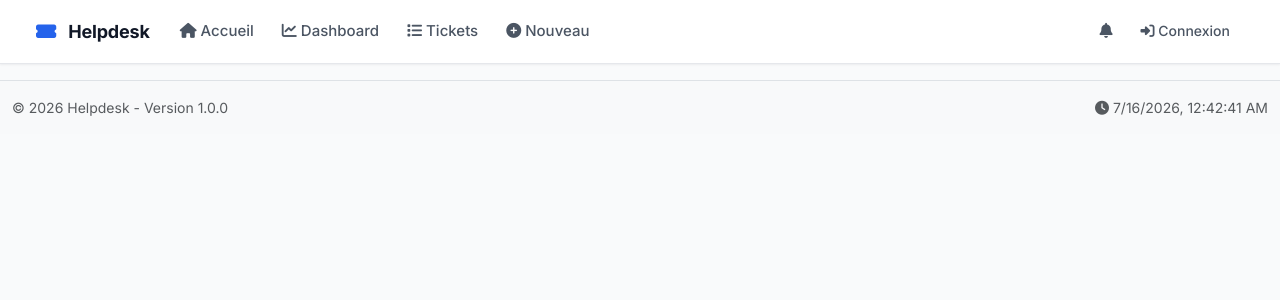
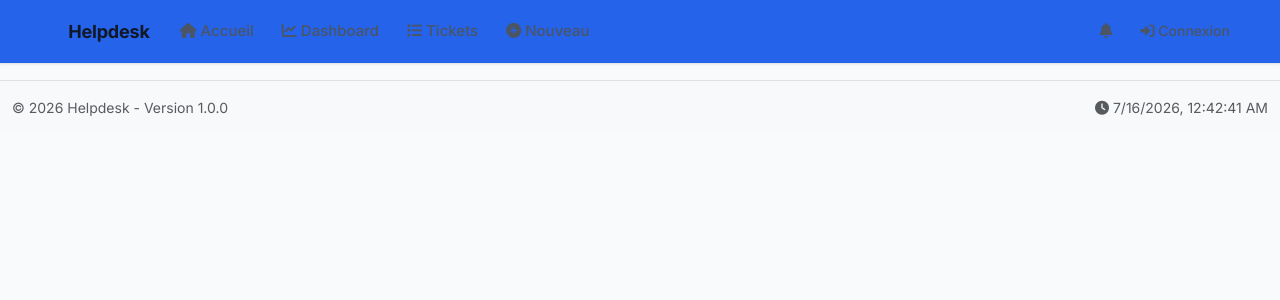
Before and after one commit to Idriss47-haricot/assistance, a Django app: page / in a window 1280 px wide. Shown: the top 300 px of the page. Run offline with Django 4.2, Linux system fonts and the light colour scheme; some libraries are stand-ins or nearby versions.

Commit message:
Update style.css

```diff
--- a/static/css/style.css
+++ b/static/css/style.css
@@ -82,7 +82,7 @@ h1, h2, h3, h4, h5, h6 {
    ============================================ */
 .navbar {
     height: var(--navbar-height);
-    background-color: #fff !important;
+    background-color: var(--primary-color) !important;
     border-bottom: 1px solid var(--gray-200);
     box-shadow: var(--shadow-sm);
     padding: 0 1.5rem;
```
